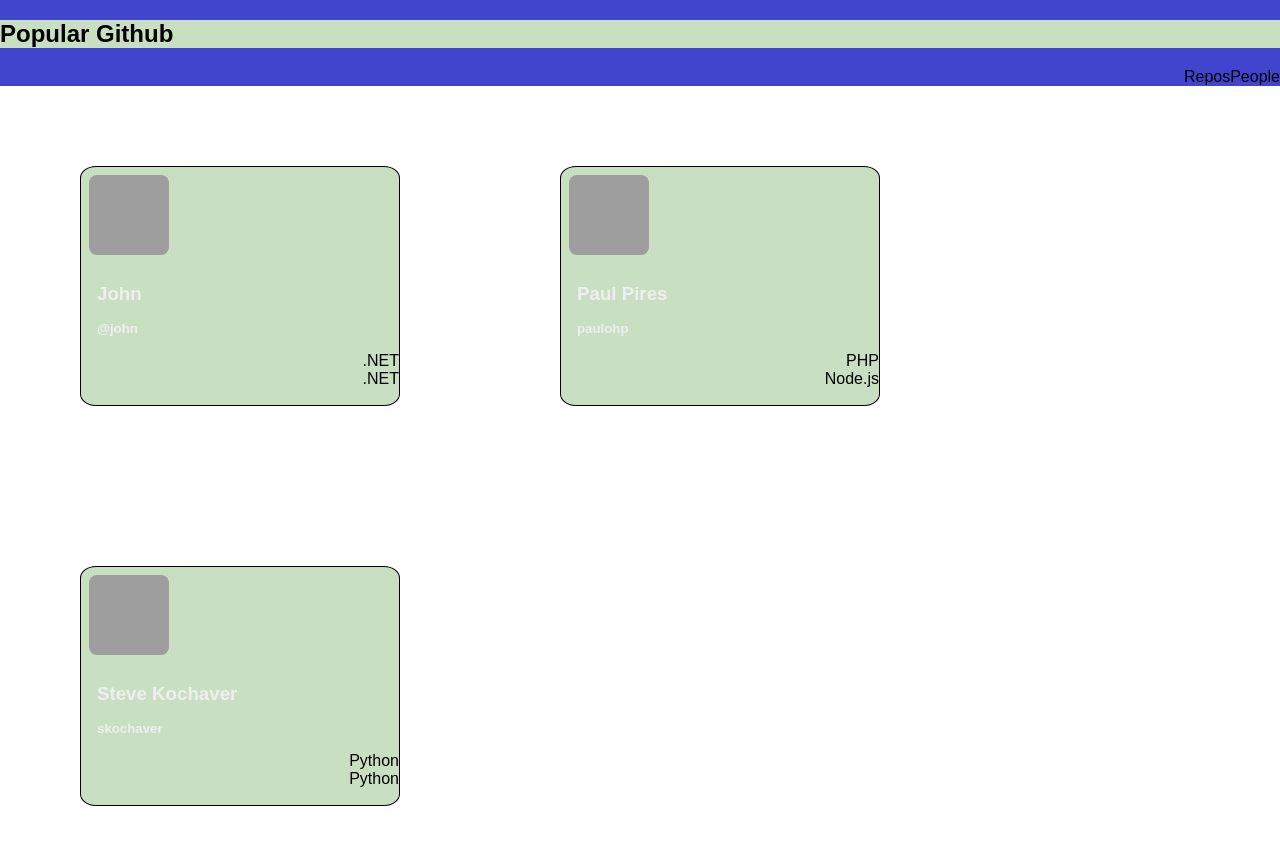
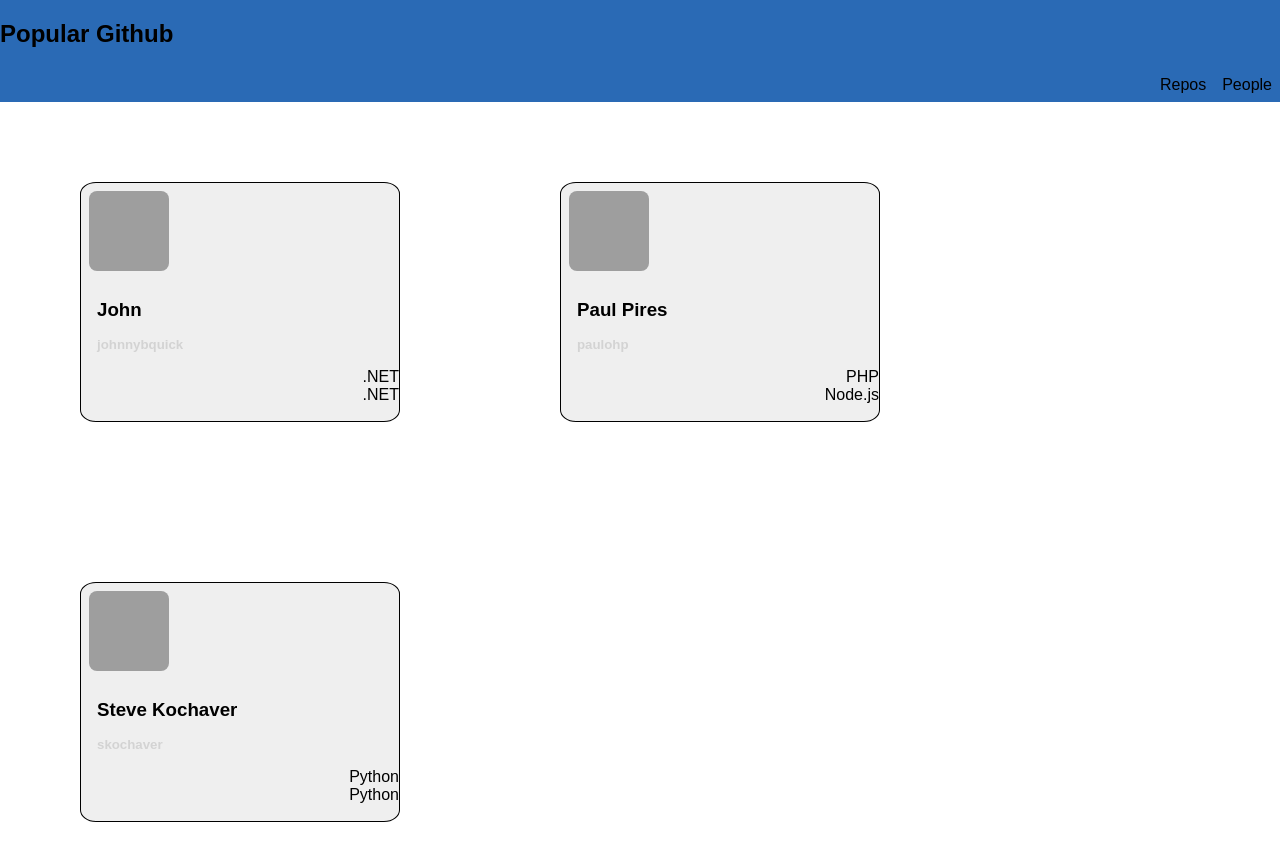
Before and after one commit to edwardz8/02-box-model, a plain HTML site: page index.html in a window 1280 px wide. Drawn offline with Linux system fonts and the light colour scheme; grey boxes are pictures that could not be loaded.

Commit message:
Changed colors and added appeal to boxes and navbar

```diff
--- a/app.css
+++ b/app.css
@@ -8,18 +8,22 @@ body {
 }
 
 .headline {
-  background-color: #4144cc;
+  background-color: #2a6ab5;
   overflow: auto;
   text-align: right;
 }
 
 .headline__title {
-  background-color: #c9dfc2;
+  background-color: #2a6ab5;
   text-align: left;
 }
 
+.link-box {
+  margin: 0.5rem;
+}
+
 .profile {
-  background: #c9dfc2;
+  background: #efefef;
   overflow:auto;
   float: left;
   width: 20rem;
@@ -27,15 +31,20 @@ body {
   border: solid 1px black;
   border-radius: 5%;
   margin: 5rem;
+  position: relative;
+}
+
+.profile__top-left {
+
 }
 
 .profile-name {
-  color: #efefef;
+  color: black;
   margin: 1rem;
 }
 
 .profile-username {
-  color: #efefef;
+  color: lightgray;
   margin: 1rem;
 
 }
--- a/index.html
+++ b/index.html
@@ -23,7 +23,7 @@
     <div class="profile__top">
       <img src="https://avatars0.githubusercontent.com/u/5266810?v=3&s=460" alt="profile-image">
       <h3 class="profile-name">John</h3>
-      <h5 class="profile-username">@john</h5>
+      <h5 class="profile-username">johnnybquick</h5>
     </div>
     <a href="#">.NET</a><br>
     <a href="#">.NET</a>
```
